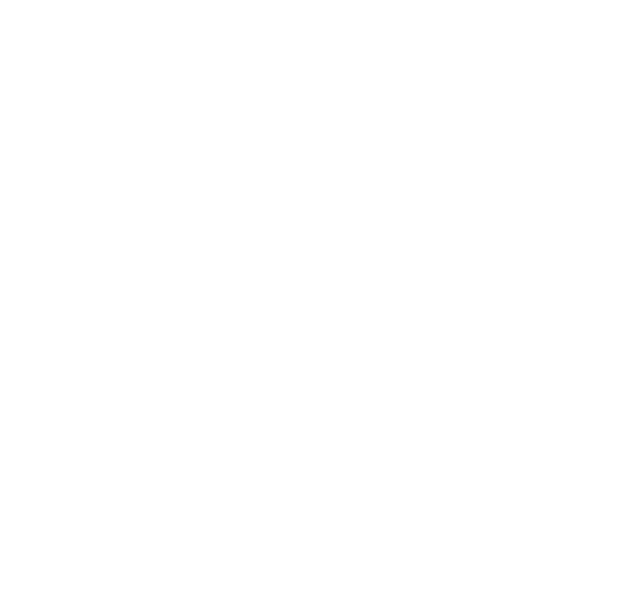
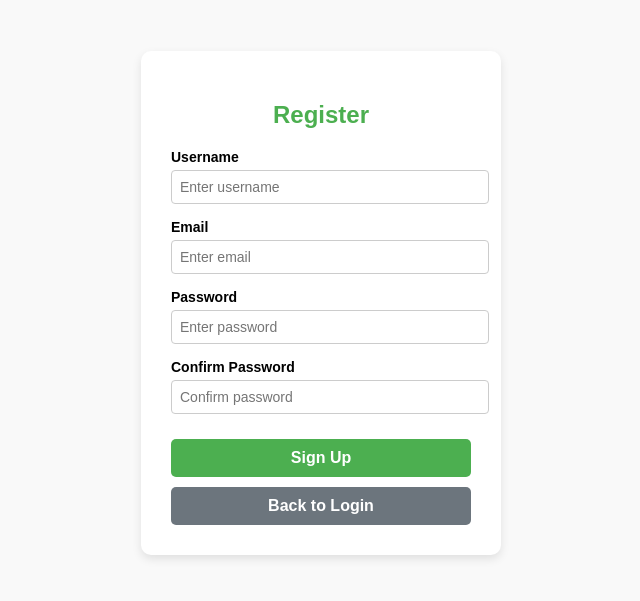
Before and after one commit to welahetti/sritel-frontend, a Vue app: page /register in a window 1280 px wide. Before the commit this address had no page. Shown: the part 105-706 px from the top of the page, without its empty margins (319-959 px from the left). Built offline with nearby package versions, Linux system fonts and the light colour scheme.

Commit message:
RegistrationView

```diff
--- a/src/components/LoginView.vue
+++ b/src/components/LoginView.vue
@@ -33,6 +33,12 @@
         <!-- Login Button -->
         <button type="submit" class="login-button">Login</button>
       </form>
+
+      <!-- Sign Up Button -->
+      <p class="signup-text">
+        Don't have an account?
+        <button @click="navigateToSignUp" class="signup-button">Sign Up</button>
+      </p>
     </div>
   </div>
 </template>
@@ -70,6 +76,10 @@ export default {
         console.error("Login error:", error);
         this.errorMessage = "An error occurred. Please try again.";
       }
+    },
+    navigateToSignUp() {
+      // Redirect to the registration view
+      this.$router.push("/register");
     },
   },
 };
@@ -137,6 +147,26 @@ input {
   background-color: #45a049;
 }
 
+.signup-text {
+  margin-top: 15px;
+  font-size: 14px;
+  color: #555;
+}
+
+.signup-button {
+  background: none;
+  color: #4caf50;
+  border: none;
+  cursor: pointer;
+  font-size: 14px;
+  text-decoration: underline;
+  padding: 0;
+}
+
+.signup-button:hover {
+  color: #45a049;
+}
+
 .error-message {
   color: #f44336;
   font-size: 14px;
--- /dev/null
+++ b/src/components/RegistrationView.vue
@@ -0,0 +1,182 @@
+<template>
+  <div class="registration-page">
+    <div class="registration-form-container">
+      <h2>Register</h2>
+      <form @submit.prevent="registerUser">
+        <!-- Username Field -->
+        <div class="form-group">
+          <label for="username">Username</label>
+          <input
+            id="username"
+            v-model="username"
+            type="text"
+            placeholder="Enter username"
+            required
+          />
+        </div>
+
+        <!-- Email Field -->
+        <div class="form-group">
+          <label for="email">Email</label>
+          <input
+            id="email"
+            v-model="email"
+            type="email"
+            placeholder="Enter email"
+            required
+          />
+        </div>
+
+        <!-- Password Field -->
+        <div class="form-group">
+          <label for="password">Password</label>
+          <input
+            id="password"
+            v-model="password"
+            type="password"
+            placeholder="Enter password"
+            required
+          />
+        </div>
+
+        <!-- Confirm Password Field -->
+        <div class="form-group">
+          <label for="confirmPassword">Confirm Password</label>
+          <input
+            id="confirmPassword"
+            v-model="confirmPassword"
+            type="password"
+            placeholder="Confirm password"
+            required
+          />
+        </div>
+
+        <!-- Error Message -->
+        <p v-if="passwordMismatch" class="error-message">Passwords do not match!</p>
+
+        <!-- Sign Up Button -->
+        <button type="submit" class="signup-button">Sign Up</button>
+      </form>
+
+      <!-- Back to Login Button -->
+      <button @click="goToLogin" class="back-button">Back to Login</button>
+    </div>
+  </div>
+</template>
+
+<script>
+export default {
+  name: "RegistrationView",
+  data() {
+    return {
+      username: "",
+      email: "",
+      password: "",
+      confirmPassword: "",
+      passwordMismatch: false,
+    };
+  },
+  methods: {
+    registerUser() {
+      if (this.password !== this.confirmPassword) {
+        this.passwordMismatch = true;
+        return;
+      }
+
+      this.passwordMismatch = false;
+      alert(`User ${this.username} registered successfully!`);
+      this.$router.push("/register"); // Redirect to login page
+    },
+    goToLogin() {
+      // Redirect to the login screen
+      this.$router.push("/login"); // Ensure the route for loginView.vue is mapped to "/"
+    },
+  },
+};
+</script>
+
+<style scoped>
+.registration-page {
+  display: flex;
+  justify-content: center;
+  align-items: center;
+  height: 100vh;
+  background-color: #f9f9f9;
+  font-family: Arial, sans-serif;
+}
+
+.registration-form-container {
+  background: white;
+  padding: 30px;
+  border-radius: 10px;
+  box-shadow: 0px 4px 10px rgba(0, 0, 0, 0.1);
+  width: 300px;
+  text-align: center;
+}
+
+h2 {
+  margin-bottom: 20px;
+  font-size: 24px;
+  color: #4caf50;
+}
+
+.form-group {
+  margin-bottom: 15px;
+  text-align: left;
+}
+
+label {
+  display: block;
+  font-size: 14px;
+  font-weight: bold;
+  margin-bottom: 5px;
+}
+
+input {
+  width: 100%;
+  padding: 8px;
+  font-size: 14px;
+  border: 1px solid #ccc;
+  border-radius: 4px;
+}
+
+.signup-button {
+  width: 100%;
+  padding: 10px;
+  font-size: 16px;
+  font-weight: bold;
+  color: white;
+  background-color: #4caf50;
+  border: none;
+  border-radius: 5px;
+  cursor: pointer;
+  margin-top: 10px;
+}
+
+.signup-button:hover {
+  background-color: #45a049;
+}
+
+.back-button {
+  width: 100%;
+  padding: 10px;
+  font-size: 16px;
+  font-weight: bold;
+  color: white;
+  background-color: #6c757d;
+  border: none;
+  border-radius: 5px;
+  cursor: pointer;
+  margin-top: 10px;
+}
+
+.back-button:hover {
+  background-color: #5a6268;
+}
+
+.error-message {
+  color: #f44336;
+  font-size: 14px;
+  margin-top: 10px;
+}
+</style>
--- a/src/router/index.js
+++ b/src/router/index.js
@@ -7,6 +7,7 @@ import LoginView from '../components/LoginView.vue';
 import NotificationView from '../components/NotificationView.vue';
 import WebPortalBills from '../components/WebPortalBill.vue';
 import GenerateBillView from '../components/GenerateBillView.vue';
+import RegistrationView from "@/components/RegistrationView.vue";
 
 
 
@@ -22,7 +23,7 @@ const routes = [
   { path: '/notifications', component: NotificationView },
   { path: '/web/bills', component: WebPortalBills }, // Web portal bills screen
   { path: '/web/generate-bill', component: GenerateBillView }, // Generate bill screen
-
+  { path: "/register", component: RegistrationView },
   //{ path: "*", redirect: "/login",},
 ];
 
```
